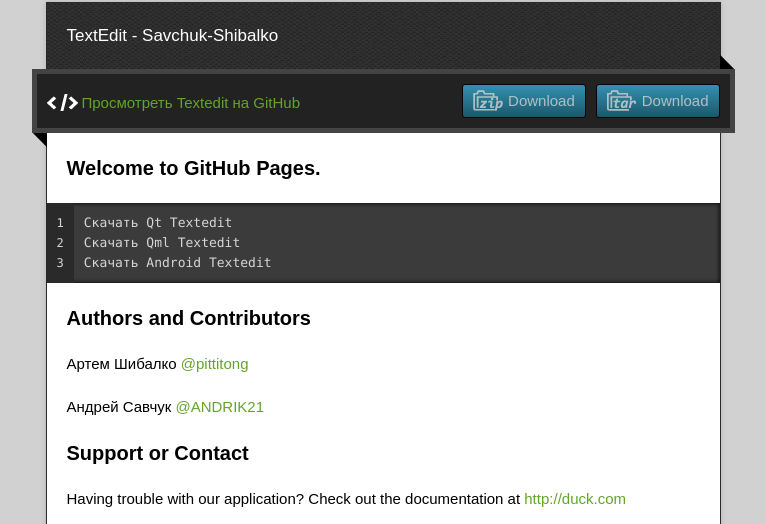
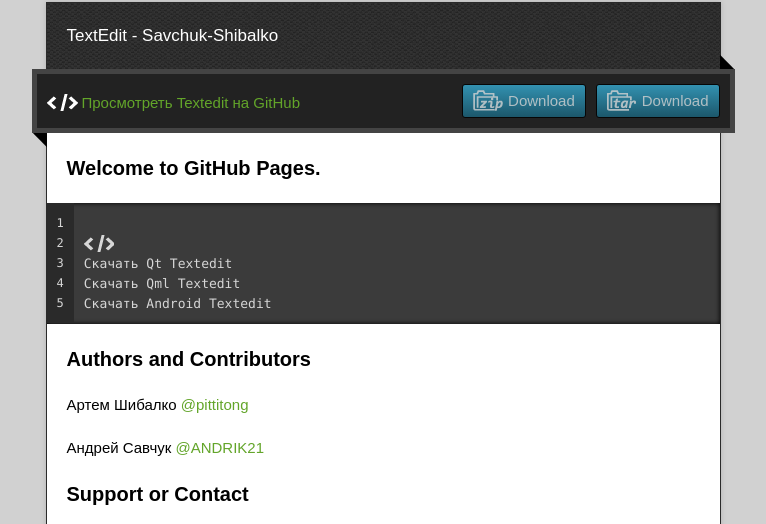
Before and after one commit to sapr-bntu/TextEdit--SavShi, a plain HTML site: page index.html in a window 1280 px wide. Shown: the part 218-742 px from the top of the page, without its empty margins (257-1023 px from the left). Drawn offline with nearby package versions, Linux system fonts and the light colour scheme.

Commit message:
Update index.html

```diff
--- a/index.html
+++ b/index.html
@@ -38,7 +38,9 @@
         <article class="markdown-body">
           <h3>Welcome to GitHub Pages.</h3>
 
-<pre><code>Скачать Qt Textedit
+<pre><code>
+<a href="https://github.com/downloads/sapr-bntu/TextEdit--SavShi/SetupQMLTextEdit.msi" class="code">Скачать QMLtextedit</a>
+Скачать Qt Textedit
 Скачать Qml Textedit
 Скачать Android Textedit
 </code></pre>
```
